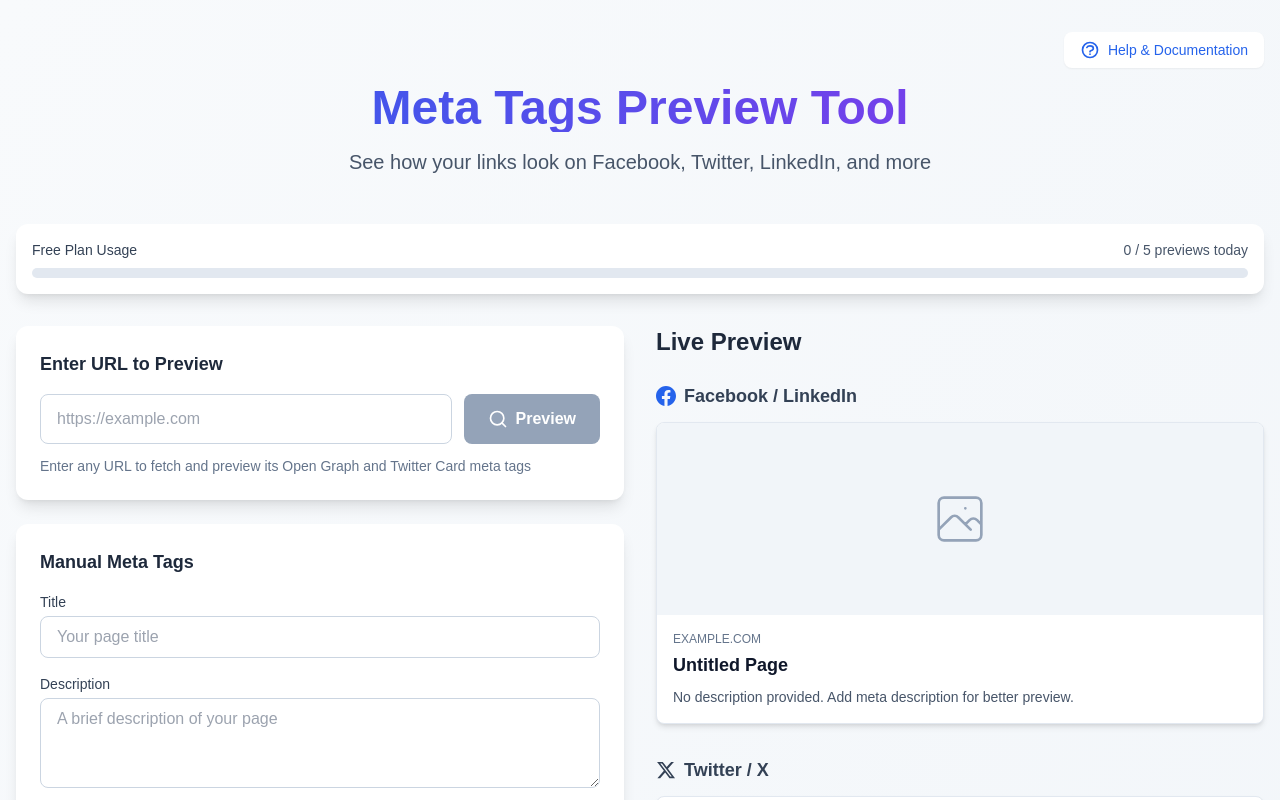
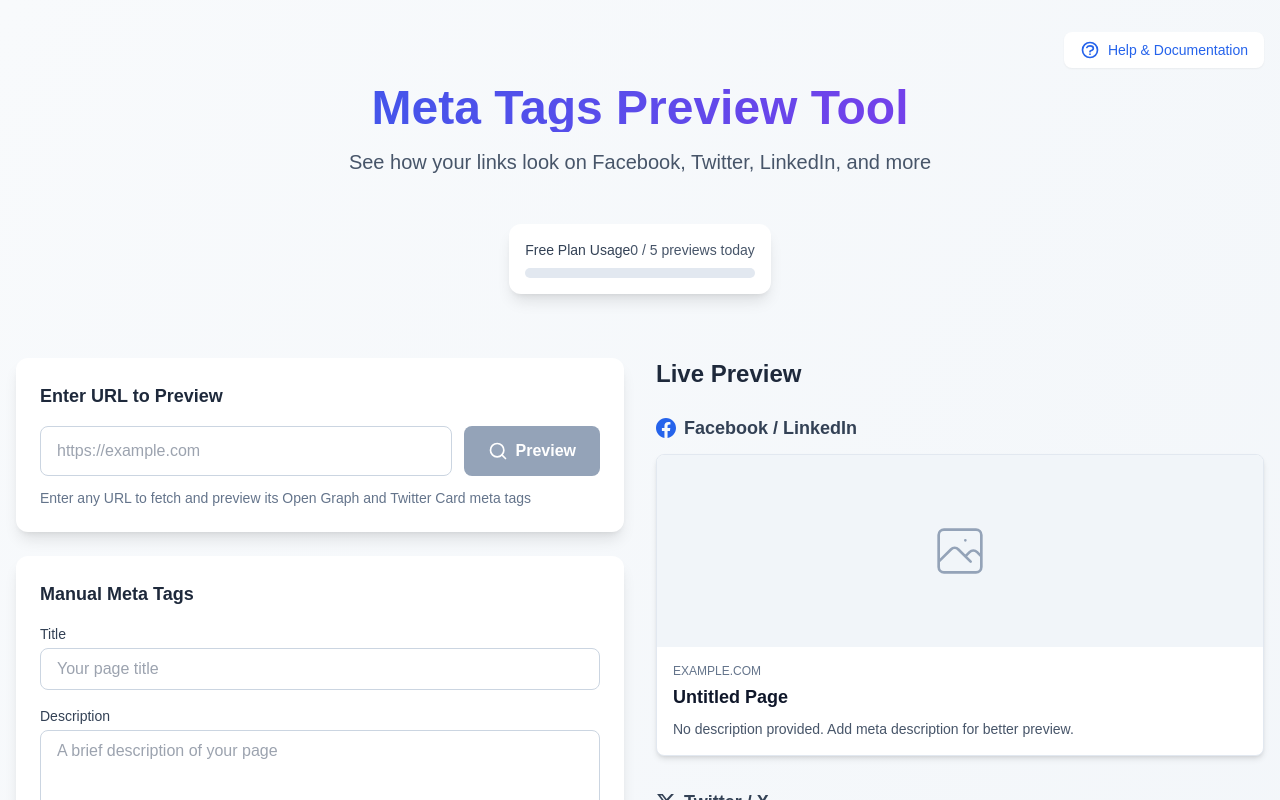
Before and after one commit to flaviogrillo1/metatags-preview, a Next.js app: page / in a window 1280 px wide. Shown: the top 800 px of the page. Built offline with nearby package versions, Linux system fonts and the light colour scheme.

Commit message:
Add localStorage persistence for usage counter
- Usage count now persists across page reloads using localStorage
- Daily reset at midnight (checks date change)
- Pro status also persists
- Added reset button for testing purposes
- Prevents free limit bypass by refreshing

```diff
--- a/app/page.tsx
+++ b/app/page.tsx
@@ -27,10 +27,46 @@ export default function Home() {
     errors: [],
   });
   const [loading, setLoading] = useState(false);
-  const [usageCount, setUsageCount] = useState(0);
-  const [isPro, setIsPro] = useState(false);
+
+  // Load usage from localStorage on mount
+  const [usageCount, setUsageCount] = useState(() => {
+    if (typeof window === 'undefined') return 0;
+    const saved = localStorage.getItem('metatags_usage_count');
+    const savedDate = localStorage.getItem('metatags_usage_date');
+    const today = new Date().toDateString();
+
+    // Reset if it's a new day
+    if (savedDate && savedDate !== today) {
+      localStorage.removeItem('metatags_usage_count');
+      localStorage.removeItem('metatags_usage_date');
+      return 0;
+    }
+
+    return saved ? parseInt(saved, 10) : 0;
+  });
+
+  const [isPro, setIsPro] = useState(() => {
+    if (typeof window === 'undefined') return false;
+    return localStorage.getItem('metatags_is_pro') === 'true';
+  });
 
   const FREE_LIMIT = 5;
+
+  // Save usage to localStorage whenever it changes
+  const updateUsageCount = (newCount: number) => {
+    setUsageCount(newCount);
+    if (typeof window !== 'undefined') {
+      localStorage.setItem('metatags_usage_count', newCount.toString());
+      localStorage.setItem('metatags_usage_date', new Date().toDateString());
+    }
+  };
+
+  const updateProStatus = (proStatus: boolean) => {
+    setIsPro(proStatus);
+    if (typeof window !== 'undefined') {
+      localStorage.setItem('metatags_is_pro', proStatus.toString());
+    }
+  };
 
   const handleFetchMeta = async (targetUrl: string) => {
     if (!isPro && usageCount >= FREE_LIMIT) {
@@ -54,7 +90,7 @@ export default function Home() {
       setUrl(targetUrl);
 
       if (!isPro) {
-        setUsageCount(prev => prev + 1);
+        updateUsageCount(usageCount + 1);
       }
     } catch (error) {
       console.error("Error fetching meta tags:", error);
@@ -93,7 +129,22 @@ export default function Home() {
         </header>
 
         {/* Usage Counter */}
-        <UsageCounter count={usageCount} limit={FREE_LIMIT} isPro={isPro} />
+        <div className="flex justify-center gap-4 mb-8">
+          <UsageCounter count={usageCount} limit={FREE_LIMIT} isPro={isPro} />
+          {!isPro && usageCount > 0 && (
+            <button
+              onClick={() => {
+                if (confirm('Reset your daily usage counter? This is useful for testing.')) {
+                  updateUsageCount(0);
+                }
+              }}
+              className="px-3 py-1 text-xs bg-slate-200 dark:bg-slate-700 hover:bg-slate-300 dark:hover:bg-slate-600 text-slate-700 dark:text-slate-300 rounded transition-colors"
+              title="Reset usage counter (testing only)"
+            >
+              Reset
+            </button>
+          )}
+        </div>
 
         {/* Main Content */}
         <div className="grid lg:grid-cols-2 gap-8 mb-12">
@@ -123,7 +174,7 @@ export default function Home() {
         {/* Pricing Section */}
         <PricingSection
           isPro={isPro}
-          onUpgrade={() => setIsPro(true)}
+          onUpgrade={() => updateProStatus(true)}
         />
       </div>
     </div>
```
